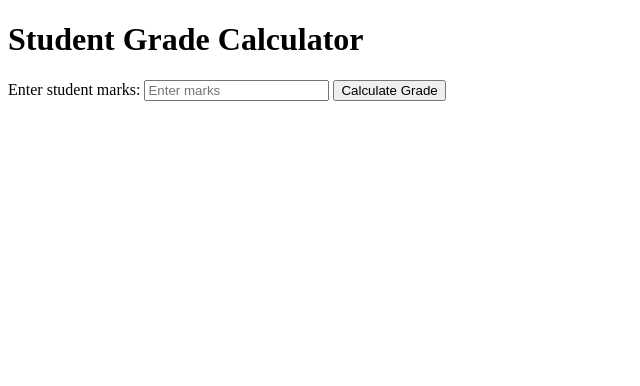
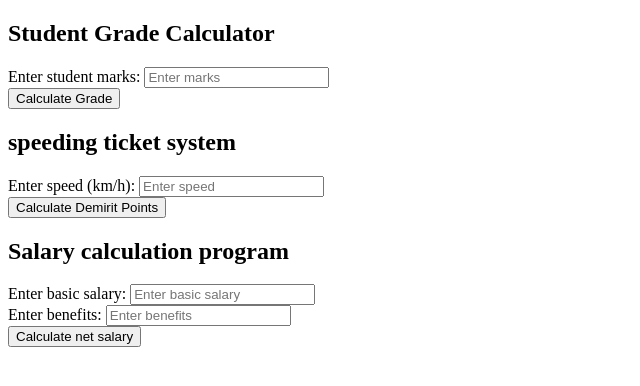
Before and after one commit to dorcasaa/code-challange-week-1, a plain HTML site: page index.html in a window 1280 px wide. Shown: the whole page, without its empty margins (0-640 px from the left). Drawn offline with Linux system fonts and the light colour scheme.

Commit message:
create week-1

```diff
--- a/index.html
+++ b/index.html
@@ -7,11 +7,45 @@
 </head>
 <body>
 
-    <h1>Student Grade Calculator</h1>
-    <label for="marksInput">Enter student marks:</label>
-    <input type="number" id="marksInput" placeholder="Enter marks">
-    <button onclick="calculateGrade()">Calculate Grade</button>
-    <p id="gradeOutput"></p>
+    <div class="container">
+
+        <div class="program">
+            <h2>Student Grade Calculator</h2>
+            <div class="form-group">
+                <label for="marksInput">Enter student marks:</label>
+                <input type="number" id="marksInput" placeholder="Enter marks">
+            </div>
+            <button onclick="calculateGrade()">Calculate Grade</button>
+            <p id="gradeOutput"></p>
+        </div>
+
+
+        <div class="program">
+            <h2>speeding ticket system</h2>
+            <div class="form-group">
+                <label for="speedInput">Enter speed (km/h):</label>
+                <input type="number" id="speedInput" placeholder="Enter speed">
+            </div>
+            <button onclick="calculateDemeritPoints()">Calculate Demirit Points</button>
+            <p id="pointOutput"></p>
+        </div>
+
+
+        <div class="program">
+            <h2>Salary calculation program</h2>
+            <div class="form-group">
+                <label for="basicSalaryInput">Enter basic salary:</label>
+                <input type="number" id="basicSalaryInput" placeholder="Enter basic salary">
+            </div>
+            <div class="form-group">
+                <label for="benefitsInput">Enter benefits:</label>
+                <input type="number" id="benefitsInput" placeholder="Enter benefits">
+
+            </div>
+            <button onclick="calculateNetSalary()">Calculate net salary</button>
+            <p id="netSalaryOutput"></p>
+        </div>
+    </div>
   <script src="marks.js"> </script>
 
 
--- a/salary.js
+++ b/salary.js
@@ -1,3 +1,21 @@
+function calculateNetSalary() {
+    const basicSalaryInput = document.getElementById("basicSalaryInput");
+    const benefitsInput = document.getElementById("benefitsInput")
+
+    const netSalaryOutput = document.getElementById("netSalaryOutput");
+
+    const basicSalary = parseFloat(basicSalaryInput.value);
+    const benefits = parseFloat(benefitsInput.value);
+
+    const payee = calculatePayee(basicSalary);
+    const nhif = calculateNHIFDeductions(basicSalary);
+    const nssf = calculateNSSFContributions(basicSalary);
+    const grossSalary = basicSalary + benefits;
+    const deductions = payee + nhif + nssf;
+    const netSalary = grossSalary - deductions;
+
+    netSalaryOutput.textContent = "Net Salary: " + netSalary;
+        }
 // Function to calculate PAYE tax
 function calculatePayee(basicSalary) {
     if (basicSalary <= 12298) {
@@ -46,7 +64,7 @@ function calculateNHIFDeductions(basicSalary) {
     } else if (basicSalary <= 79999) {
         return 1400;
     } else if (basicSalary <= 89999) {
-        return 1500;
+     return 1500;
     } else if (basicSalary <= 99999) {
         return 1600;
     } else {
--- a/speed.js
+++ b/speed.js
@@ -1,24 +1,24 @@
 function calculateDemeritPoints(speed) {
+    const speedInput = document.getElementById("speedInput");
+    const pointsOutput = document.getElementById("pointsOutput");
+
+    const speed = parseFloat(speedInput.value);
     const speedLimit = 70;
     const kmPerDemeritPoint = 5;
     const pointsPerKmAboveLimit = 1;
 
     if (speed <= speedLimit) {
-        console.log("Ok");
-        return 0;
+        pointsOutput.textContent = "Ok";
+
     } else {
         const kmAboveLimit = speed - speedLimit;
         const demeritPoints = Math.floor(kmAboveLimit / kmPerDemeritPoint) * pointsPerKmAboveLimit;
-        console.log("Points:", demeritPoints);
+        pointsOutput.textContent = "Points:" + demeritPoints;
 
         if (demeritPoints > 12) {
-            console.log("License suspended");
+            pointsOutput.textContent += "License suspended";
         }
 
-        return demeritPoints;
+
     }
 }
-
-// Example usage:
-const speed = 80;
-calculateDemeritPoints(speed);
```
Also changed, not shown: 1 other file.
